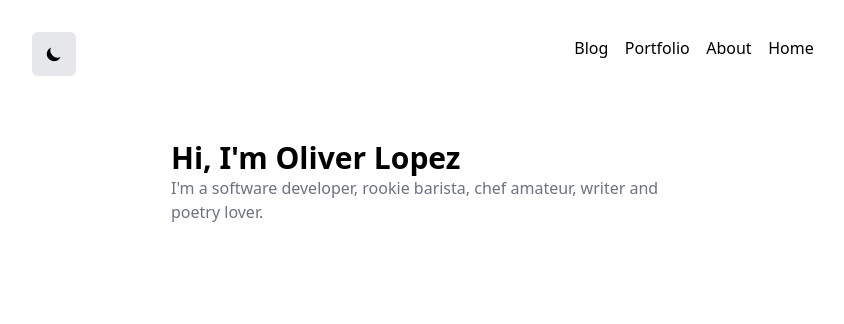
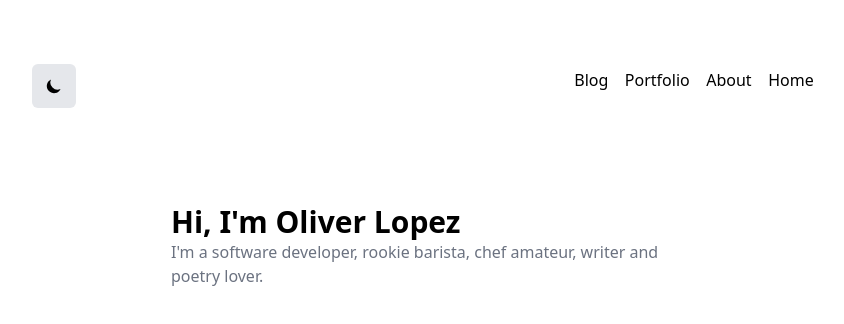
Before and after one commit to oliverloops/oliverloops.com, a Next.js app: page / in a window 1280 px wide. Shown: the top 324 px of the page, without its empty margins (213-1057 px from the left). Built offline with nearby package versions, Linux system fonts and the light colour scheme.

Commit message:
new layout updates

```diff
--- a/components/Header.js
+++ b/components/Header.js
@@ -1,10 +1,25 @@
 import Link from "next/link";
+import { motion } from "framer-motion";
 import { HiMoon } from "react-icons/hi";
 import { HiSun } from "react-icons/hi";
 
 export default function Header() {
   return (
-    <nav className="flex justify-around flex-row fixed sticky sticky-nav top-0 h-18 py-8 bg-white dark:bg-black bg-opacity-60">
+    <motion.nav
+      initial="pageInitial"
+      animate="pageAnimate"
+      variants={{
+        pageInitial: {
+          opacity: 0,
+          translateY: -200,
+        },
+        pageAnimate: {
+          opacity: 1,
+          translateY: 0,
+        },
+      }}
+      className="flex justify-around flex-row fixed sticky sticky-nav top-0 h-18 py-16 bg-white dark:bg-black bg-opacity-60"
+    >
       <div>
         <button className="flex justify-center items-center rounded-md bg-gray-200 h-11 w-11 ">
           <HiMoon className="icon" />
@@ -32,6 +47,6 @@ export default function Header() {
           </Link>
         </div>
       </div>
-    </nav>
+    </motion.nav>
   );
 }
--- a/pages/index.js
+++ b/pages/index.js
@@ -1,11 +1,26 @@
+import { motion } from "framer-motion";
+
 export default function Home() {
   return (
-    <>
+    <motion.div
+      initial="pageInitial"
+      animate="pageAnimate"
+      variants={{
+        pageInitial: {
+          opacity: 0,
+          translateX: -800,
+        },
+        pageAnimate: {
+          opacity: 1,
+          translateX: 0,
+        },
+      }}
+    >
       <h1 className="font-bold text-3xl">Hi, I'm Oliver Lopez</h1>
       <h3 className="text-gray-500">
         I'm a software developer, rookie barista, chef amateur, writer and
         poetry lover.
       </h3>
-    </>
+    </motion.div>
   );
 }
```
